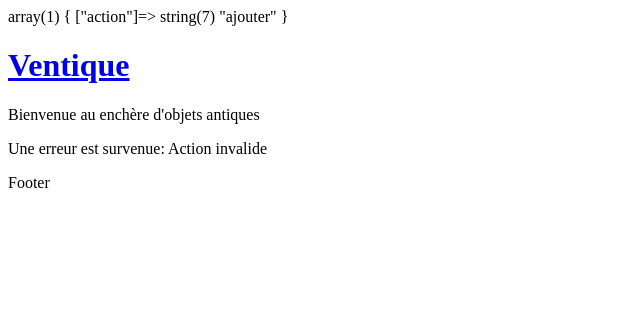
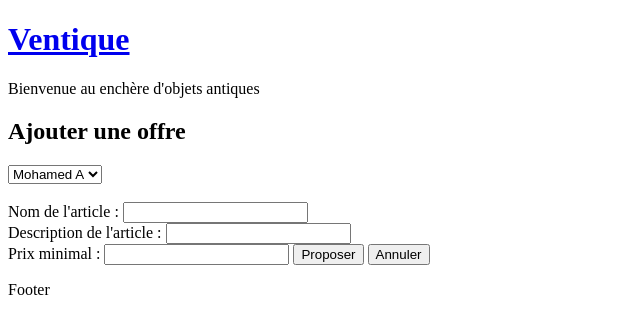
Before and after one commit to Mohamed-Brahimi/Ventique, a PHP site: page /index.php?action=ajouter in a window 1280 px wide. Shown: the top 334 px of the page, without its empty margins (0-640 px from the left). Run offline with PHP 8.4, Linux system fonts and the light colour scheme; data comes from the database, SQL or seed files in the repository.

Commit message:
v0.0.8 : permet l'ajout d'une antique

```diff
--- a/Controleur/controleur.php
+++ b/Controleur/controleur.php
@@ -30,6 +30,12 @@ function offre()
     header('Location: index.php?action=antique&id=' . $id);
 
 }
+function creationAntique()
+{
+    $antique = $_POST;
+    setAntique($antique);
+    header('Location: index.php');
+}
 function suppressionOffre()
 {
     $oid = intval($_GET['id']);
@@ -48,3 +54,12 @@ function erreur($msgErreur)
 {
     require 'Vue/vueErreur.php';
 }
+function creerAntique()
+{
+    $utilisateurs = getUtilisateurs();
+    $utils = array();
+    foreach ($utilisateurs as $utilisateur):
+        $utils[$utilisateur['id']] = $utilisateur;
+    endforeach;
+    require 'Vue/vueAjoutAntique.php';
+}
--- a/Model/Modele.php
+++ b/Model/Modele.php
@@ -53,6 +53,13 @@ function setOffre($offre)
     $offres->execute(array($offre['antique_id'], $offre['utilisateur_id'], $offre['prix_propose']));
     return $offres;
 }
+function setAntique($antique)
+{
+    $bdd = getBdd();
+    $antiques = $bdd->prepare('INSERT INTO antiques (utilisateur_id,nom,description,prix,image) VALUES (?, ?, ?, ?, "image.png") ');
+    $antiques->execute(array($antique['utilisateur_id'], $antique['nom'], $antique['description'], $antique['prix']));
+    return $antiques;
+}
 function getUtilisateur($idUtilisateur)
 {
     $bdd = getBdd();
--- a/Vue/vueAccueil.php
+++ b/Vue/vueAccueil.php
@@ -1,5 +1,7 @@
 <?php $titre = 'Ventique'; ?>
 <?php ob_start(); ?>
+<a href="index.php?action=ajouter">Ajouter une antique</a>
+
 <?php foreach ($antiques as $antique)
 : ?>
 
--- /dev/null
+++ b/Vue/vueAjoutAntique.php
@@ -0,0 +1,25 @@
+<?php $titre = "Ajouter une antique"; ?>
+<?php ob_start(); ?>
+
+<html>
+<form action="index.php?action=creerAntique" method="post">
+    <h2>Ajouter une offre</h2>
+    <p>
+        <select name="utilisateur_id" id="utilisateur_id">
+            <?php foreach ($utils as $utilisateur): ?>
+                <option value="<?= $utilisateur['id'] ?>"><?= $utilisateur['nom'] ?></option>
+            <?php endforeach; ?>
+        </select>
+        <br> <br>
+        <label for="nom">Nom de l'article</label> : <input type="text" name="nom" id="nom" required><br />
+        <label for="description">Description de l'article</label> : <input type="text" name="description"
+            id="description" required><br />
+        <label for="prix">Prix minimal : </label> <input type="number" name="prix" id="prix" required>
+        <input type="submit" value="Proposer" />
+        <a href="index.php?"><input type="button" value="Annuler"></a>
+    </p>
+</form>
+
+</html>
+<?php $contenu = ob_get_clean() ?>
+<?php require 'gabarit.php' ?>
--- a/Vue/vueAntique.php
+++ b/Vue/vueAntique.php
@@ -26,8 +26,8 @@
             <?php endforeach; ?>
         </select>
         <br> <br>
-        <label for="prix_propose">Prix Proposé</label> : <input type="number" name="prix_propose"
-            id="prix_propose" /><br />
+        <label for="prix_propose">Prix Proposé</label> : <input type="number" name="prix_propose" id="prix_propose"
+            required /><br />
         <input type="hidden" name="antique_id" value="<?= $antique['id'] ?>" /><br />
         <input type="submit" value="Proposer" />
     </p>
--- a/index.php
+++ b/index.php
@@ -1,7 +1,6 @@
 <?php
 require 'Controleur/controleur.php';
 try {
-    var_dump($_GET);
     if (isset($_GET['action'])) {
 
         if ($_GET['action'] == 'antique') {
@@ -40,6 +39,12 @@ try {
                     throw new Exception("Identifiant d'offre incorrecte");
             } else
                 throw new Exception("Aucun identifiant d'offre");
+        } else if ($_GET['action'] == 'ajouter') {
+            creerAntique();
+
+        } else if ($_GET['action'] == 'creerAntique') {
+            creationAntique();
+
         } else
             throw new Exception("Action invalide");
     } else {
```
Also changed, not shown: Style/style.css (added).
